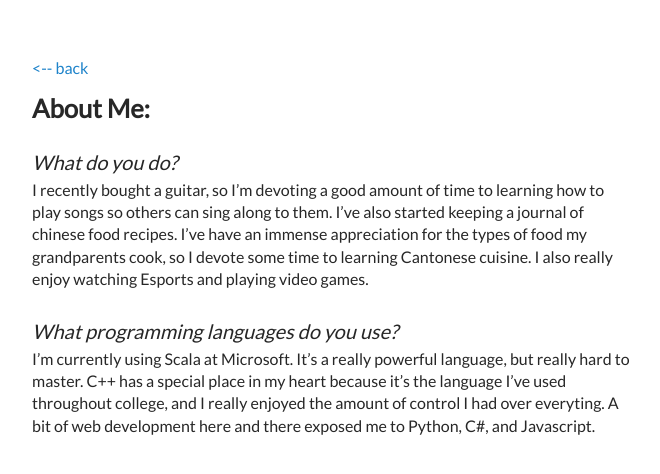
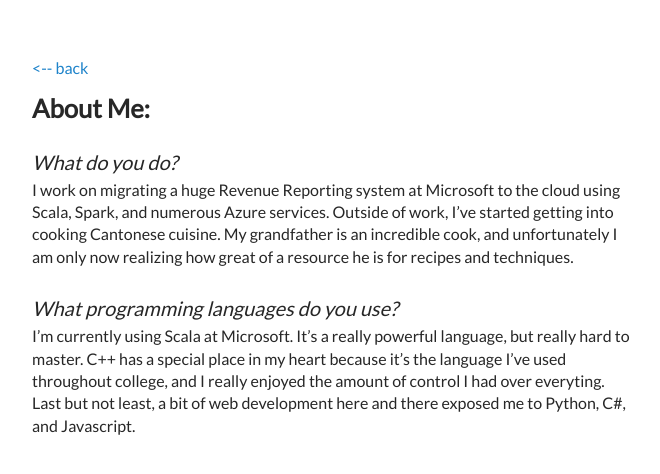
Before and after one commit to leonliang0395/leonliang0395.github.io, a Jekyll site: the page built from me/index.md, in a window 1280 px wide. Shown: the top 474 px of the page, without its empty margins (308-968 px from the left). Built offline with Jekyll 4.4.1, drawn with Linux system fonts in a browser that asks for light colours; our own code applies the rules of GitHub Pages for plain Markdown files.

Commit message:
Cleaned up about me and some files

```diff
--- a/me/index.md
+++ b/me/index.md
@@ -3,8 +3,8 @@ layout: about
 ---
 
 # What do you do?
-I recently bought a guitar, so I'm devoting a good amount of time to learning how to play songs so others can sing along to them. I've also started keeping a journal of chinese food recipes. I've have an immense appreciation for the types of food my grandparents cook, so I devote some time to learning Cantonese cuisine. I also really enjoy watching Esports and playing video games.
+I work on migrating a huge Revenue Reporting system at Microsoft to the cloud using Scala, Spark, and numerous Azure services. Outside of work, I've started getting into cooking Cantonese cuisine. My grandfather is an incredible cook, and unfortunately I am only now realizing how great of a resource he is for recipes and techniques.
 
 
 # What programming languages do you use?
-I'm currently using Scala at Microsoft. It's a really powerful language, but really hard to master. C++ has a special place in my heart because it's the language I've used throughout college, and I really enjoyed the amount of control I had over everyting. A bit of web development here and there exposed me to Python, C#, and Javascript.
+I'm currently using Scala at Microsoft. It's a really powerful language, but really hard to master. C++ has a special place in my heart because it's the language I've used throughout college, and I really enjoyed the amount of control I had over everyting. Last but not least, a bit of web development here and there exposed me to Python, C#, and Javascript.
```
Also changed, not shown: README.md, 1 other file.
